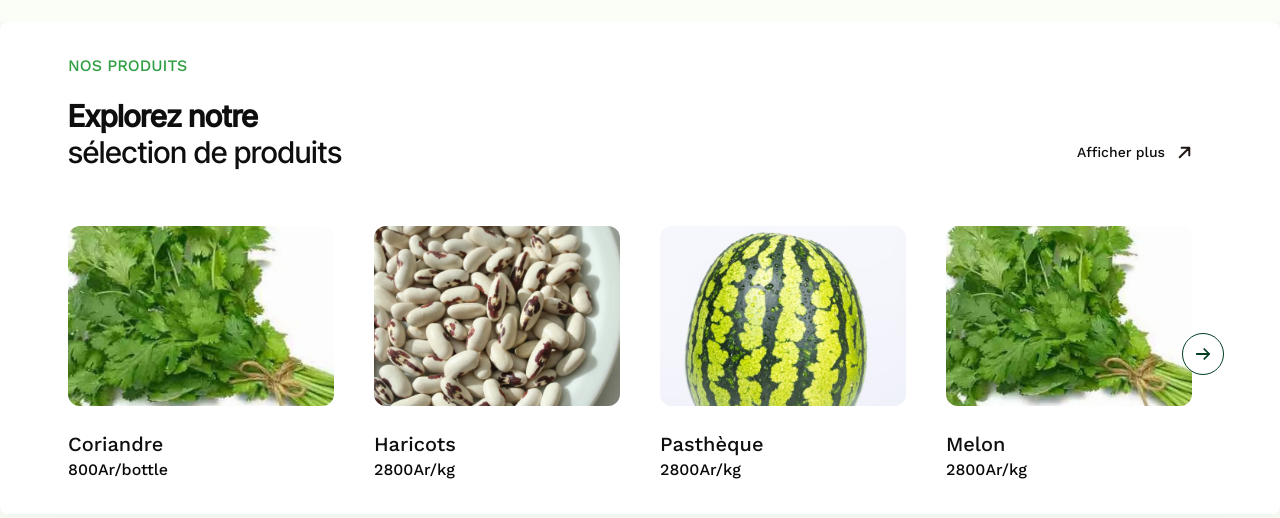
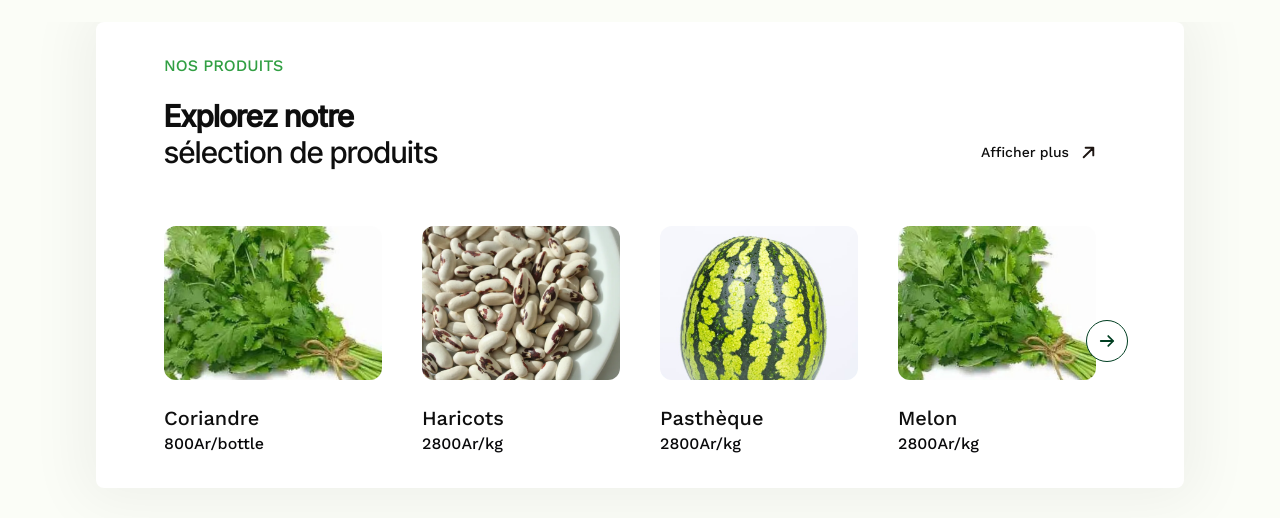
Before and after one commit to DMikaia/fihary-front, a Next.js app: page / in a window 1280 px wide. Shown: the part 106-624 px from the top of the page. Built offline with nearby package versions, Linux system fonts and the light colour scheme.

Commit message:
fix: fix about-slider resolution -> landing

```diff
--- a/src/components/section/landing/About.tsx
+++ b/src/components/section/landing/About.tsx
@@ -36,7 +36,7 @@ const About: FC = (): JSX.Element => {
     };
 
     return (
-        <section className="landing__about w-full overflow-hidden h-screen mt-16">
+        <section className="landing__about w-full overflow-hidden h-screen mt-16 px-24">
             <div className="container mx-auto px-7 bg-white shadow-boxShadow1 rounded-lg">
                 <div className="content px-10 py-8">
                     <header className="flex justify-between items-end">
--- a/src/components/shared/cards/LandingProductCard.tsx
+++ b/src/components/shared/cards/LandingProductCard.tsx
@@ -10,7 +10,7 @@ interface LandingCardProps extends LandingProductTypes {
 const LandingProductCard: FC<LandingCardProps> = ({ img, price, price_type, title, className }): JSX.Element => {
     return (
         <Card className={cn("landing-product__card relative border-none rounded-lg overflow-hidden shadow-none bg-white h-fit flex flex-col gap-6", className)}>
-            <div className="h-[180px] rounded-xl overflow-hidden w-full">
+            <div className="h-[154px] rounded-xl overflow-hidden w-full">
                 <img src={img} alt="landing-product" className="w-full object-cover transition-all duration-100 hover:scale-125 h-full" />
             </div>
             <CardContent className="p-0">
```
